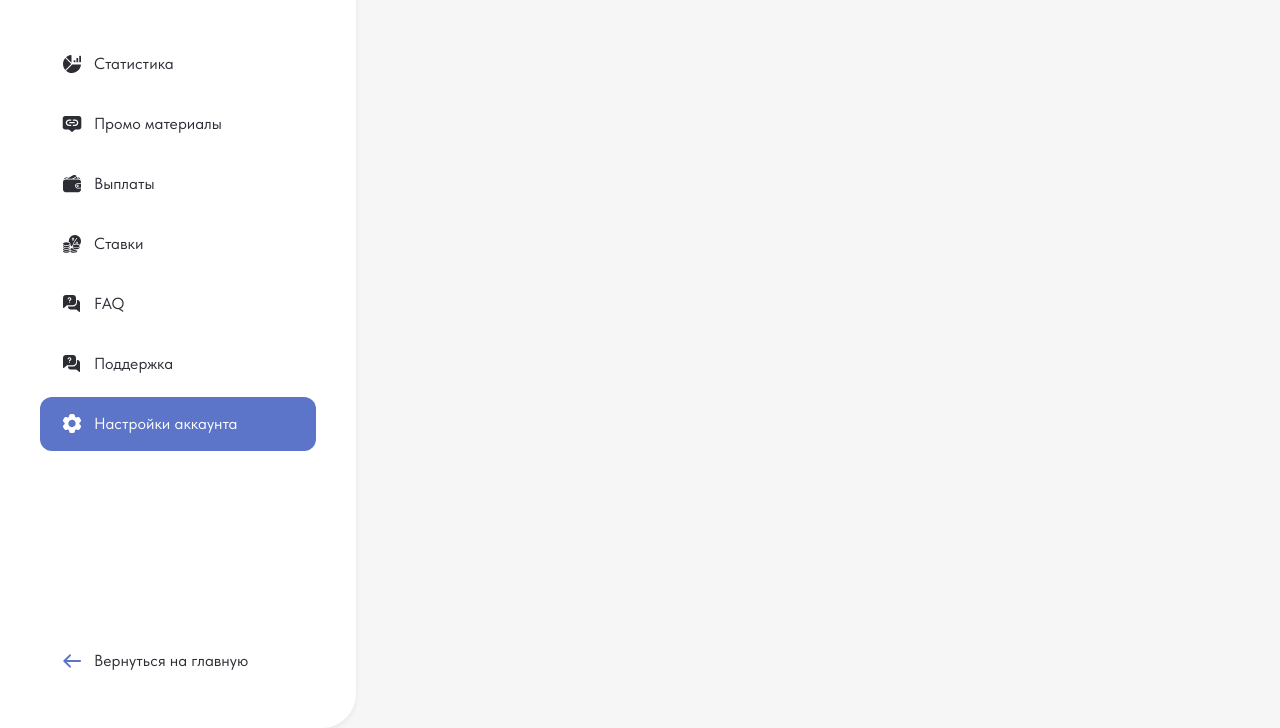
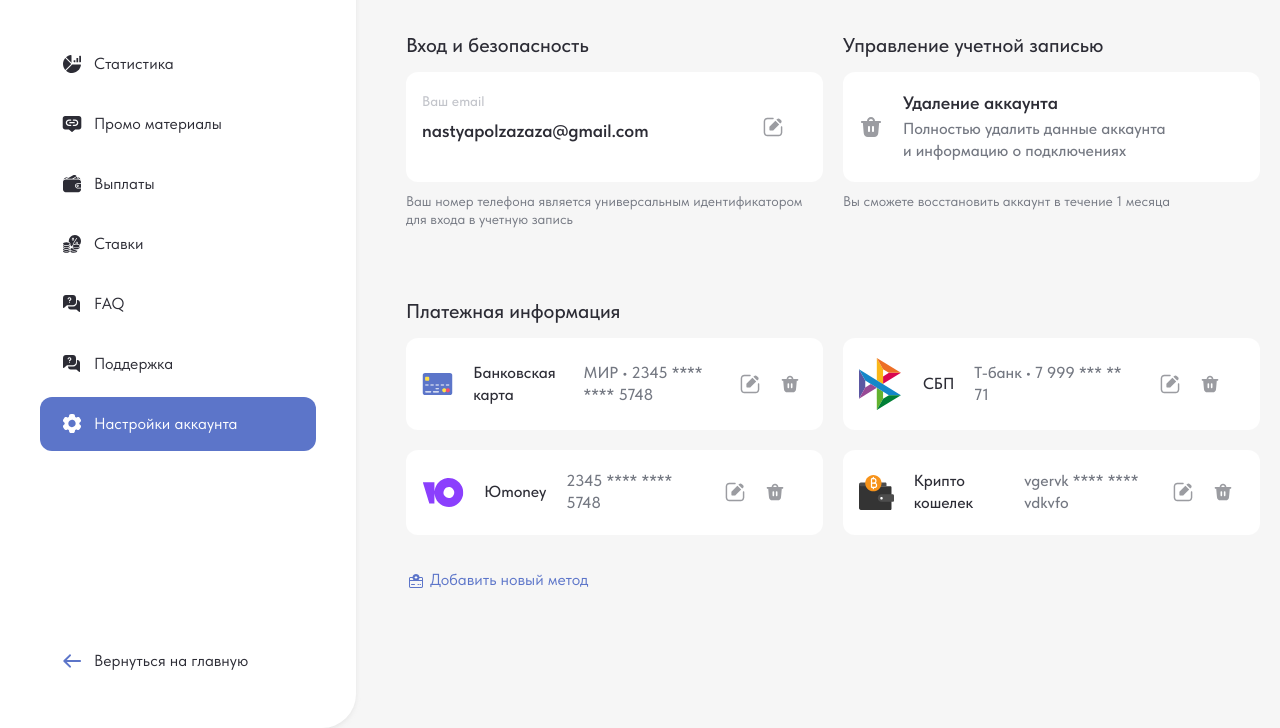
Before and after one commit to Sobol17/vpntype-vue, a website built with Vite: page src/account.html in a window 1280 px wide. Shown: the part 72-800 px from the top of the page. Built offline with nearby package versions, Linux system fonts and the light colour scheme.

Commit message:
доделал верстку страницы настроек

```diff
--- a/src/html/components/account.html
+++ b/src/html/components/account.html
@@ -1 +1,184 @@
-<div class="account"></div>
+<div class="account">
+	<div class="account-col">
+		<h4 class="account__title">Вход и безопасность</h4>
+		<div class="account-block">
+			<div>
+				<div class="account-block__label">Ваш email</div>
+				<div class="account-block__text pb-20">nastyapolzazaza@gmail.com</div>
+			</div>
+			<div class="account-block__icons">
+				<img class="account-block__icon pointer" src="./assets/icons/icon_pen.svg" alt="" />
+			</div>
+		</div>
+		<p class="account__hint">
+			Ваш номер телефона является универсальным идентификатором для входа в учетную запись
+		</p>
+	</div>
+	<div class="account-col">
+		<h4 class="account__title">Управление учетной записью</h4>
+		<div class="account-block">
+			<div class="account-block__flex">
+				<img
+					width="32"
+					height="32"
+					class="account-block__icon"
+					src="./assets/icons/icon_delete.svg"
+					alt=""
+				/>
+				<div>
+					<div class="account-block__text">Удаление аккаунта</div>
+					<div class="account-block__text--sm">
+						Полностью удалить данные аккаунта и информацию о подключениях
+					</div>
+				</div>
+			</div>
+		</div>
+		<p class="account__hint">Вы сможете восстановить аккаунт в течение 1 месяца</p>
+	</div>
+</div>
+
+<div class="account-payment">
+	<h4 class="account__title">Платежная информация</h4>
+	<div class="account-payment__wrapper">
+		<div class="account-block account-col">
+			<div class="account-block__icons">
+				<img
+					width="44"
+					height="44"
+					class="account-block__icon"
+					src="./assets/icons/card.svg"
+					alt=""
+				/>
+			</div>
+			<div class="account-block__text--md account-block__text--20">Банковская карта</div>
+			<div class="account-block__text--md account-block__text--grey">МИР • 2345 **** **** 5748</div>
+			<div class="account-block__mobile-content">
+				<div class="account-block__text--md">Банковская карта</div>
+				<div class="account-block__text--md account-block__text--grey">
+					МИР • 2345 **** **** 5748
+				</div>
+			</div>
+			<div class="account-block__icons account-block__icons--end">
+				<img
+					width="20"
+					height="20"
+					class="account-block__icon pointer"
+					src="./assets/icons/icon_pen.svg"
+					alt=""
+				/>
+				<img
+					width="20"
+					height="20"
+					class="account-block__icon pointer"
+					src="./assets/icons/icon_delete.svg"
+					alt=""
+				/>
+			</div>
+		</div>
+		<div class="account-block account-col">
+			<div class="account-block__icons">
+				<img
+					width="44"
+					height="44"
+					class="account-block__icon"
+					src="./assets/icons/sbp.svg"
+					alt=""
+				/>
+			</div>
+			<div class="account-block__text--md account-block__text--20">СБП</div>
+			<div class="account-block__text--md account-block__text--grey">Т-банк • 7 999 *** ** 71</div>
+			<div class="account-block__mobile-content">
+				<div class="account-block__text--md">СБП</div>
+				<div class="account-block__text--md account-block__text--grey">
+					Т-банк • 7 999 *** ** 71
+				</div>
+			</div>
+			<div class="account-block__icons account-block__icons--end">
+				<img
+					width="20"
+					height="20"
+					class="account-block__icon pointer"
+					src="./assets/icons/icon_pen.svg"
+					alt=""
+				/>
+				<img
+					width="20"
+					height="20"
+					class="account-block__icon pointer"
+					src="./assets/icons/icon_delete.svg"
+					alt=""
+				/>
+			</div>
+		</div>
+		<div class="account-block account-col">
+			<div class="account-block__icons">
+				<img
+					width="44"
+					height="44"
+					class="account-block__icon"
+					src="./assets/icons/umoney	.svg"
+					alt=""
+				/>
+			</div>
+			<div class="account-block__text--md account-block__text--20">Юmoney</div>
+			<div class="account-block__text--md account-block__text--grey">2345 **** **** 5748</div>
+			<div class="account-block__mobile-content">
+				<div class="account-block__text--md">Юmoney</div>
+				<div class="account-block__text--md account-block__text--grey">2345 **** **** 5748</div>
+			</div>
+			<div class="account-block__icons account-block__icons--end">
+				<img
+					width="20"
+					height="20"
+					class="account-block__icon pointer"
+					src="./assets/icons/icon_pen.svg"
+					alt=""
+				/>
+				<img
+					width="20"
+					height="20"
+					class="account-block__icon pointer"
+					src="./assets/icons/icon_delete.svg"
+					alt=""
+				/>
+			</div>
+		</div>
+		<div class="account-block account-col">
+			<div class="account-block__icons">
+				<img
+					width="44"
+					height="44"
+					class="account-block__icon"
+					src="./assets/icons/crypto.svg"
+					alt=""
+				/>
+			</div>
+			<div class="account-block__text--md account-block__text--20">Крипто кошелек</div>
+			<div class="account-block__text--md account-block__text--grey">vgervk **** **** vdkvfo</div>
+			<div class="account-block__mobile-content">
+				<div class="account-block__text--md">Крипто кошелек</div>
+				<div class="account-block__text--md account-block__text--grey">vgervk **** **** vdkvfo</div>
+			</div>
+			<div class="account-block__icons account-block__icons--end">
+				<img
+					width="20"
+					height="20"
+					class="account-block__icon pointer"
+					src="./assets/icons/icon_pen.svg"
+					alt=""
+				/>
+				<img
+					width="20"
+					height="20"
+					class="account-block__icon pointer"
+					src="./assets/icons/icon_delete.svg"
+					alt=""
+				/>
+			</div>
+		</div>
+	</div>
+	<button class="button--text account-payment__btn">
+		<img src="./assets/icons/icon_bank_card.svg" alt="" />
+		<span>Добавить новый метод</span>
+	</button>
+</div>
--- a/src/js/components/useLocale.js
+++ b/src/js/components/useLocale.js
@@ -5,7 +5,7 @@ export function useLocale(Vue, i18n) {
 
 	i18n.global.locale.value = savedLocale.value
 
-	function changeLocale(newLocale) {
+	const changeLocale = newLocale => {
 		savedLocale.value = newLocale
 		i18n.global.locale.value = newLocale
 		localStorage.setItem('locale', newLocale)
--- /dev/null
+++ b/src/scss/components/account.scss
@@ -0,0 +1,153 @@
+.account {
+	display: flex;
+	align-items: start;
+	column-gap: 20px;
+
+	@include small-desktop {
+		flex-direction: column;
+		row-gap: 40px;
+	}
+
+	&__title {
+		font-size: 20px;
+		font-weight: 500;
+		line-height: 1.3;
+		margin-bottom: 14px;
+	}
+
+	&__text {
+		font-size: 14px;
+		font-weight: 400;
+		line-height: 1.3;
+	}
+
+	&__hint {
+		margin-top: 10px;
+		font-size: 14px;
+		color: $dark-grey;
+		line-height: 1.3;
+	}
+}
+
+.account-col {
+	flex: 0 1 calc(50% - 10px);
+
+	@include small-desktop {
+		flex: 0 1 100%;
+		width: 100%;
+	}
+}
+
+.account-block {
+	padding: 20px 40px 20px 16px;
+	border-radius: 12px;
+	background: $white;
+	display: flex;
+	justify-content: space-between;
+	align-items: center;
+	column-gap: 20px;
+
+	&__mobile-content {
+		display: none;
+
+		@include big-mobile {
+			display: flex;
+			flex-direction: column;
+			row-gap: 6px;
+		}
+
+		.account-block__text--md {
+			@include big-mobile {
+				display: block;
+			}
+		}
+	}
+
+	&__flex {
+		display: flex;
+		align-items: center;
+		column-gap: 20px;
+	}
+
+	&__label {
+		font-size: 14px;
+		font-weight: 500;
+		line-height: 1.3;
+		margin-bottom: 10px;
+		color: $grey-middle;
+	}
+
+	&__text {
+		font-size: 18px;
+		font-weight: 600;
+		line-height: 1.2;
+
+		&--md {
+			font-size: 16px;
+			font-weight: 500;
+			line-height: 1.4;
+
+			@include big-mobile {
+				display: none;
+			}
+		}
+
+		&--grey {
+			color: $dark-grey;
+		}
+
+		&--sm {
+			margin-top: 4px;
+			font-size: 16px;
+			font-weight: 500;
+			line-height: 1.4;
+			color: $dark-grey;
+		}
+	}
+
+	&__icons {
+		display: flex;
+		align-items: center;
+		column-gap: 20px;
+	}
+}
+
+.account-payment {
+	margin-top: 70px;
+
+	&__wrapper {
+		display: flex;
+		flex-wrap: wrap;
+		gap: 20px;
+
+		@include small-desktop {
+			flex-direction: column;
+			gap: 12px;
+
+			.account-block {
+				justify-content: start;
+				column-gap: 20px;
+
+				&__icons--end {
+					margin-left: auto;
+				}
+			}
+		}
+	}
+
+	&__btn {
+		margin-top: 36px;
+	}
+}
+
+.pb-20 {
+	padding-bottom: 20px;
+}
+
+.mt-70 {
+	margin-top: 70px;
+}
+
+.mt-20 {
+	margin-top: 20px;
+}
--- a/src/scss/main.scss
+++ b/src/scss/main.scss
@@ -11,3 +11,4 @@
 @import './components/faq';
 @import './components/support';
 @import './components/popup';
+@import './components/account';
```
Also changed, not shown: src/assets/icons/icon_delete.svg (added), src/assets/icons/icon_pen.svg (added).
